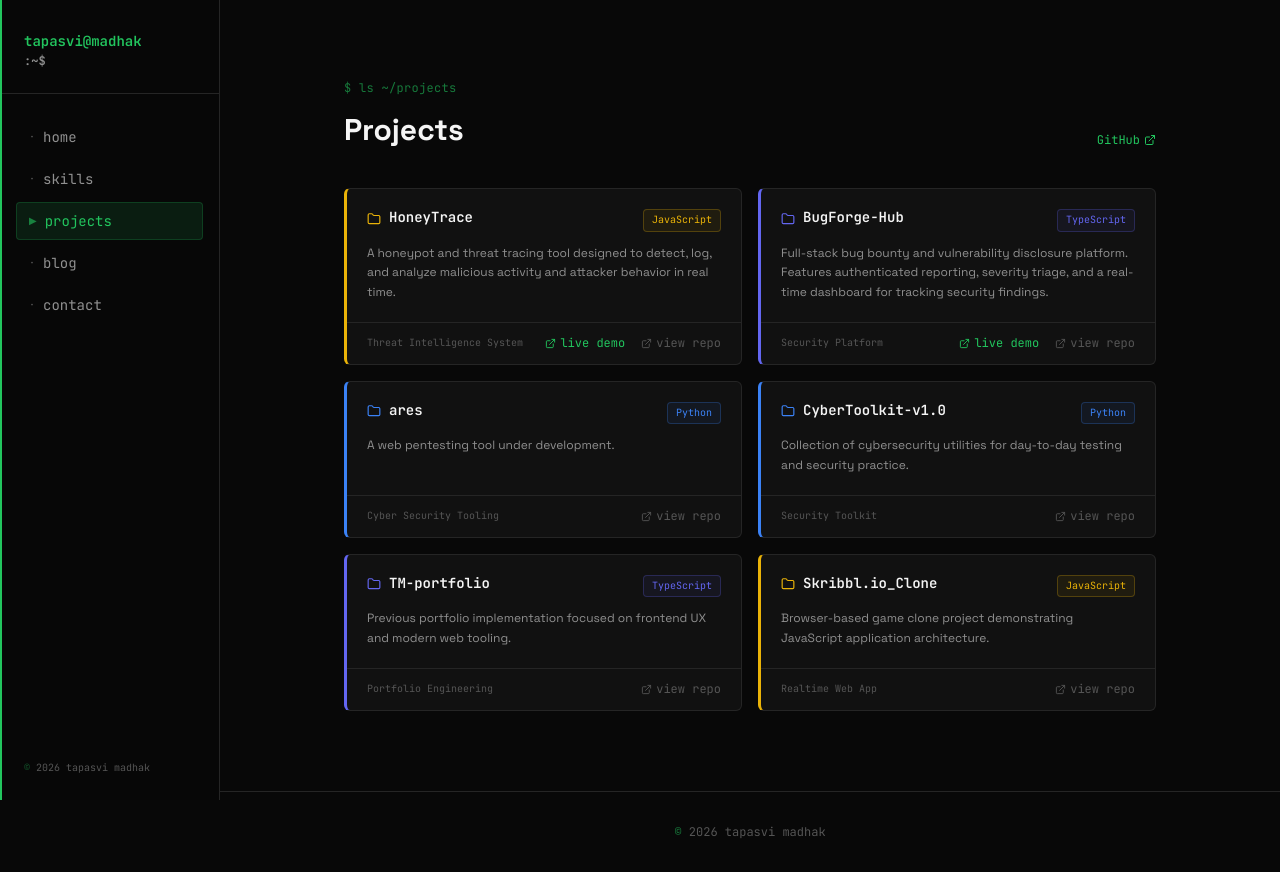
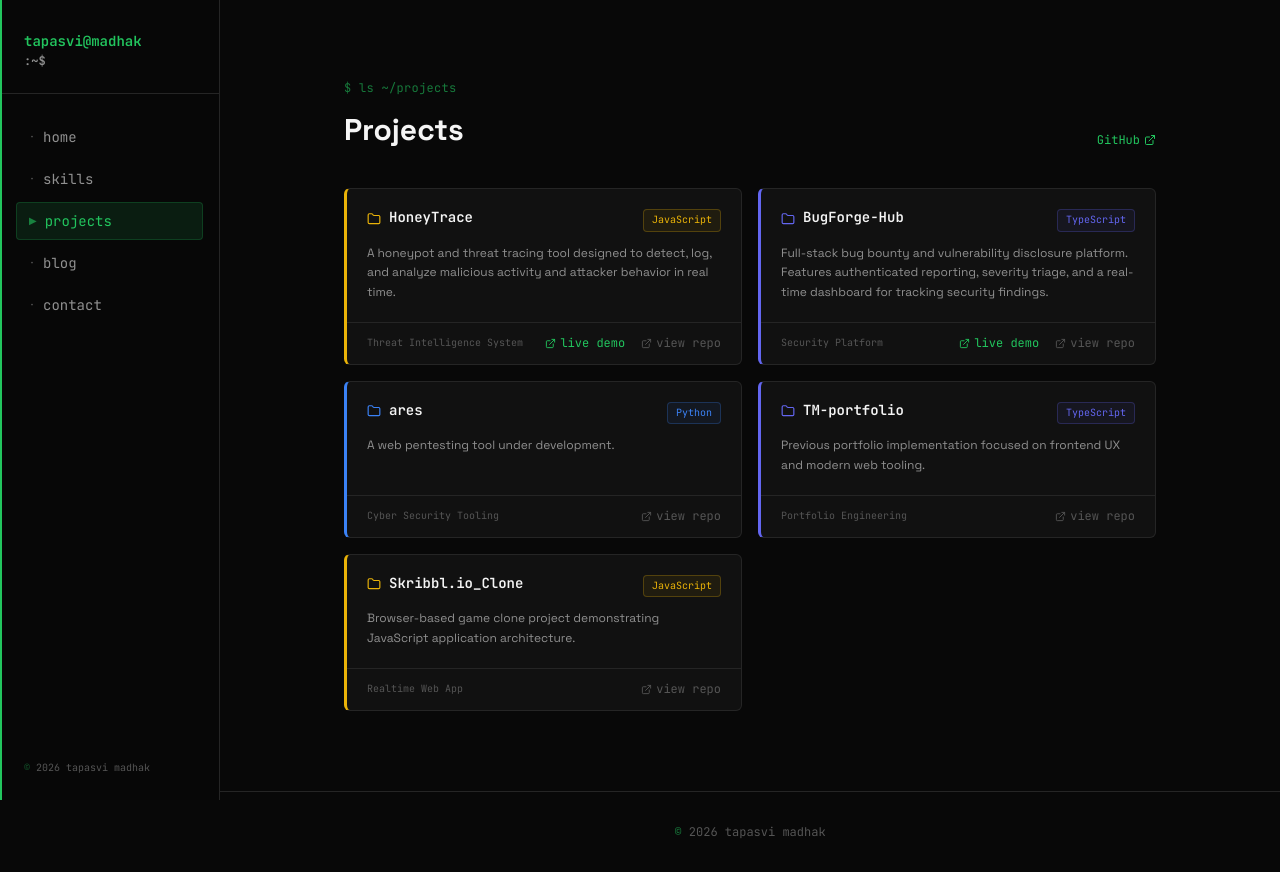
Before and after one commit to TapasviMadhak/tapasvi-madhak, a React (Vite) app: page /projects in a window 1280 px wide. Built offline with nearby package versions, Linux system fonts and the light colour scheme; no server answers.

Commit message:
fix: remove deleted CyberToolkit-v1.0 repo from projects

```diff
--- a/src/data/portfolioData.js
+++ b/src/data/portfolioData.js
@@ -70,13 +70,7 @@ export const fallbackProjects = [
     link: 'https://github.com/TapasviMadhak/ares',
     stack: 'Python',
   },
-  {
-    title: 'CyberToolkit-v1.0',
-    tag: 'Security Toolkit',
-    text: 'Collection of cybersecurity utilities for day-to-day testing and security practice.',
-    link: 'https://github.com/TapasviMadhak/CyberToolkit-v1.0',
-    stack: 'Python',
-  },
+
   {
     title: 'TM-portfolio',
     tag: 'Portfolio Engineering',
```
